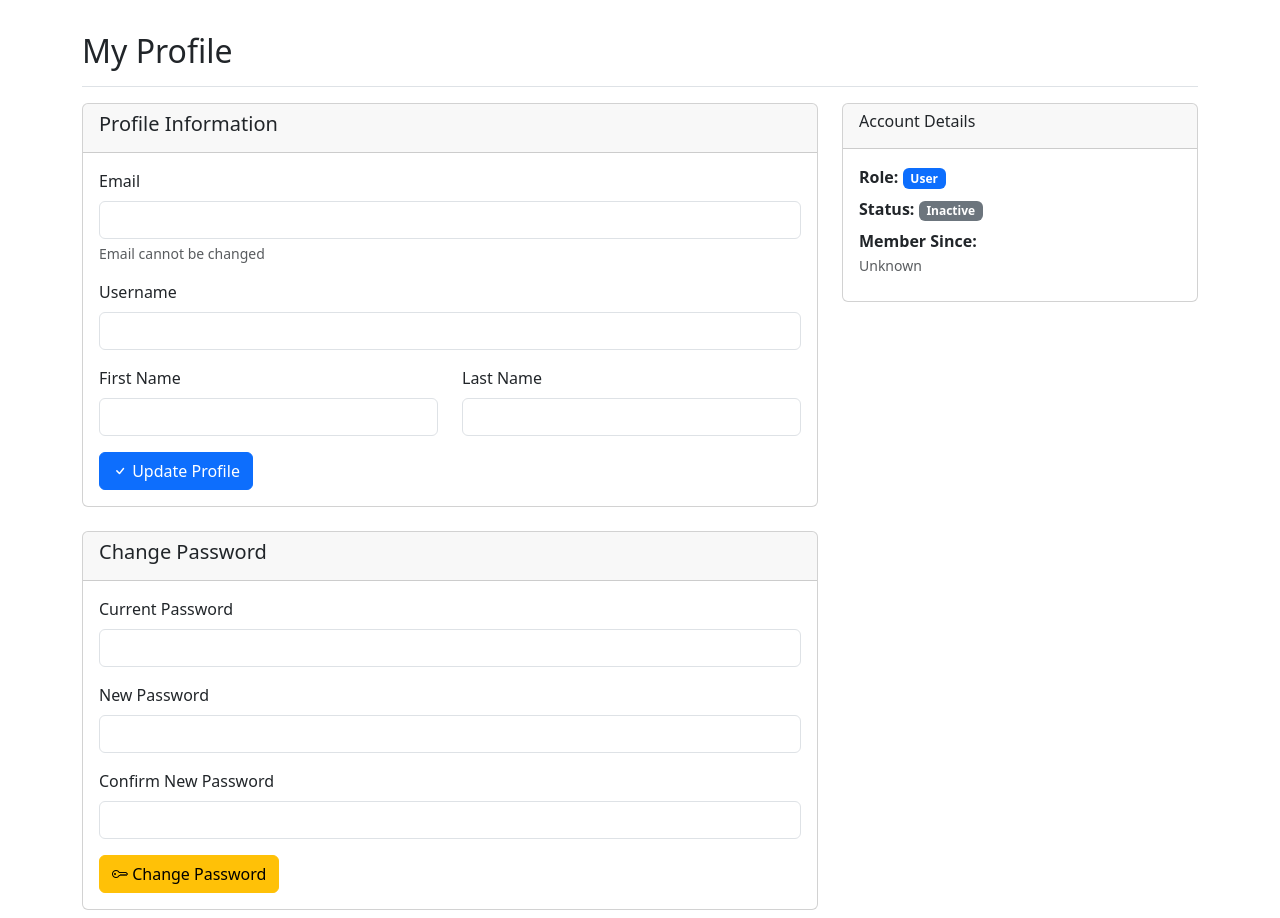
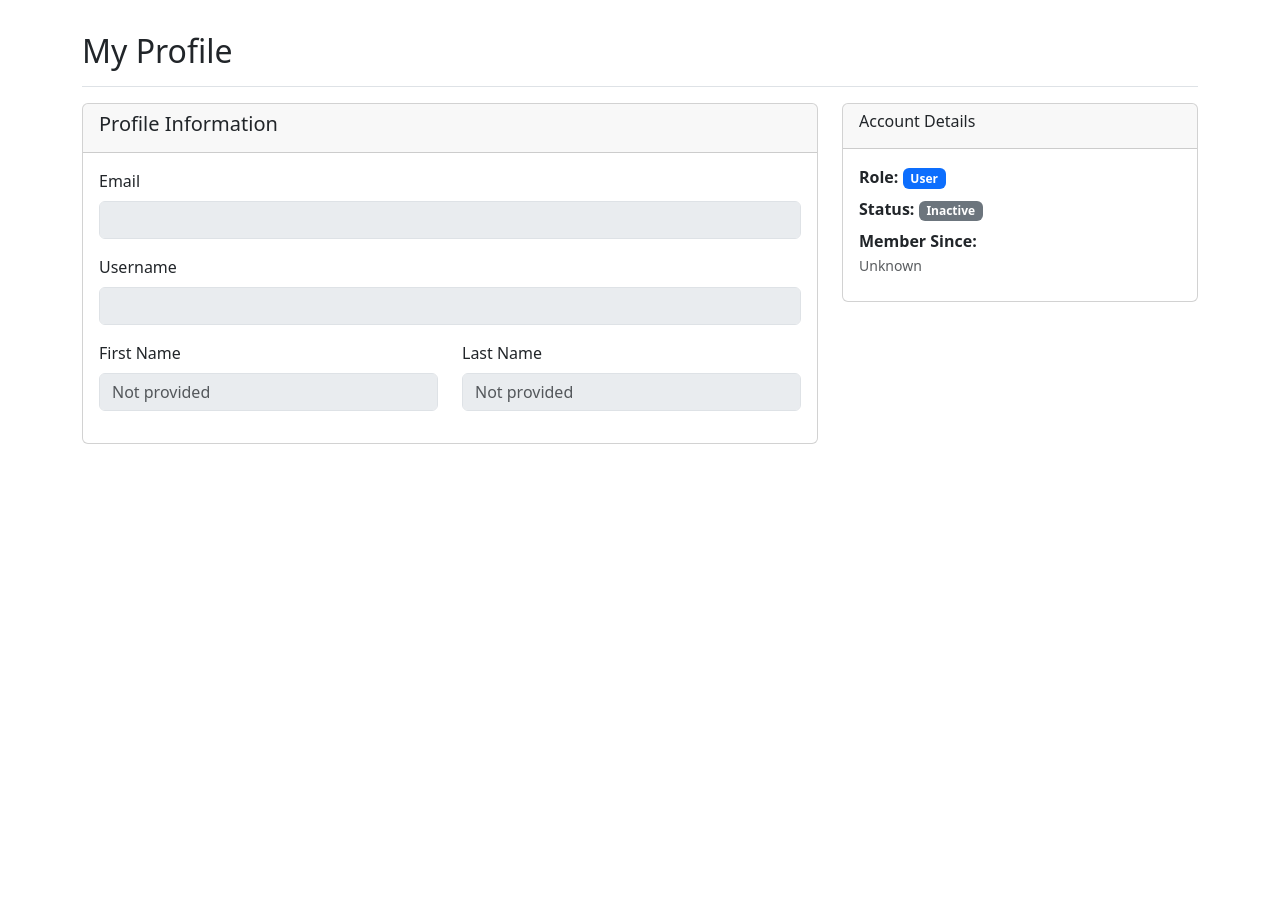
Before and after one commit to Chiggy-Playz/Templr, a FastAPI app: template app/templates/html/profile.html in a window 1280 px wide. After the commit the page ends 800 px from the top, so only its background shows below. Run offline with FastAPI, Linux system fonts and the light colour scheme; the template is opened without the code that fills it, so the values that code supplies are empty.

Commit message:
Modify profile page

```diff
--- a/app/templates/html/profile.html
+++ b/app/templates/html/profile.html
@@ -11,20 +11,16 @@ block content %}
     <div class="card">
       <div class="card-header">
         <h5>Profile Information</h5>
-      </div>
-      <div class="card-body">
-        <form id="profileForm">
+      </div>      <div class="card-body">
         <div class="mb-3">
           <label for="email" class="form-label">Email</label>
           <input
             type="email"
             class="form-control"
             id="email"
-              name="email"
             value="{{ user.email }}"
-              readonly
+            disabled
           />
-            <div class="form-text">Email cannot be changed</div>
         </div>
 
         <div class="mb-3">
@@ -47,8 +42,9 @@ block content %}
                 type="text"
                 class="form-control"
                 id="first_name"
-                  name="first_name"
                 value="{{ user.first_name or '' }}"
+                placeholder="Not provided"
+                disabled
               />
             </div>
           </div>
@@ -59,69 +55,14 @@ block content %}
                 type="text"
                 class="form-control"
                 id="last_name"
-                  name="last_name"
                 value="{{ user.last_name or '' }}"
+                placeholder="Not provided"
+                disabled
               />
             </div>
           </div>
         </div>
-
-          <button type="submit" class="btn btn-primary">
-            <i class="bi bi-check"></i> Update Profile
-          </button>
-        </form>
-      </div>
-    </div>
-
-    <div class="card mt-4">
-      <div class="card-header">
-        <h5>Change Password</h5>
-      </div>
-      <div class="card-body">
-        <form id="passwordForm">
-          <div class="mb-3">
-            <label for="current_password" class="form-label"
-              >Current Password</label
-            >
-            <input
-              type="password"
-              class="form-control"
-              id="current_password"
-              name="current_password"
-              required
-            />
-          </div>
-
-          <div class="mb-3">
-            <label for="new_password" class="form-label">New Password</label>
-            <input
-              type="password"
-              class="form-control"
-              id="new_password"
-              name="new_password"
-              required
-            />
-          </div>
-
-          <div class="mb-3">
-            <label for="confirm_password" class="form-label"
-              >Confirm New Password</label
-            >
-            <input
-              type="password"
-              class="form-control"
-              id="confirm_password"
-              name="confirm_password"
-              required
-            />
-          </div>
-
-          <button type="submit" class="btn btn-warning">
-            <i class="bi bi-key"></i> Change Password
-          </button>
-        </form>
-      </div>
-    </div>
+      </div>    </div>
   </div>
 
   <div class="col-md-4">
@@ -159,80 +100,4 @@ block content %}
     </div>
   </div>
 </div>
-{% endblock %} {% block scripts %}
-<script>
-  document
-    .getElementById("profileForm")
-    .addEventListener("submit", async (e) => {
-      e.preventDefault();
-
-      const formData = new FormData(e.target);
-      const profileData = {
-        username: formData.get("username"),
-        first_name: formData.get("first_name"),
-        last_name: formData.get("last_name"),
-      };
-
-      try {
-        const response = await fetch("/api/users/me", {
-          method: "PATCH",
-          headers: {
-            "Content-Type": "application/json",
-          },
-          body: JSON.stringify(profileData),
-          credentials: "include",
-        });
-
-        if (response.ok) {
-          showAlert("Profile updated successfully", "success");
-        } else {
-          const error = await response.json();
-          showAlert(error.detail || "Failed to update profile", "danger");
-        }
-      } catch (error) {
-        showAlert("Failed to update profile", "danger");
-      }
-    });
-
-  document
-    .getElementById("passwordForm")
-    .addEventListener("submit", async (e) => {
-      e.preventDefault();
-
-      const formData = new FormData(e.target);
-      const newPassword = formData.get("new_password");
-      const confirmPassword = formData.get("confirm_password");
-
-      if (newPassword !== confirmPassword) {
-        showAlert("New passwords do not match", "danger");
-        return;
-      }
-
-      const passwordData = {
-        password: formData.get("current_password"),
-        new_password: newPassword,
-      };
-
-      try {
-        const response = await fetch("/auth/reset-password", {
-          method: "POST",
-          headers: {
-            "Content-Type": "application/json",
-          },
-          body: JSON.stringify(passwordData),
-          credentials: "include",
-        });
-
-        if (response.ok) {
-          showAlert("Password changed successfully", "success");
-          e.target.reset();
-        } else {
-          const error = await response.json();
-          showAlert(error.detail || "Failed to change password", "danger");
-        }
-      } catch (error) {
-        showAlert("Failed to change password", "danger");
-      }
-    });
-</script>
 {% endblock %}
```
Also changed, not shown: other parts of app/templates/html/profile.html (+1 -2 lines). Lines whose indentation alone changed are shown as unchanged.
